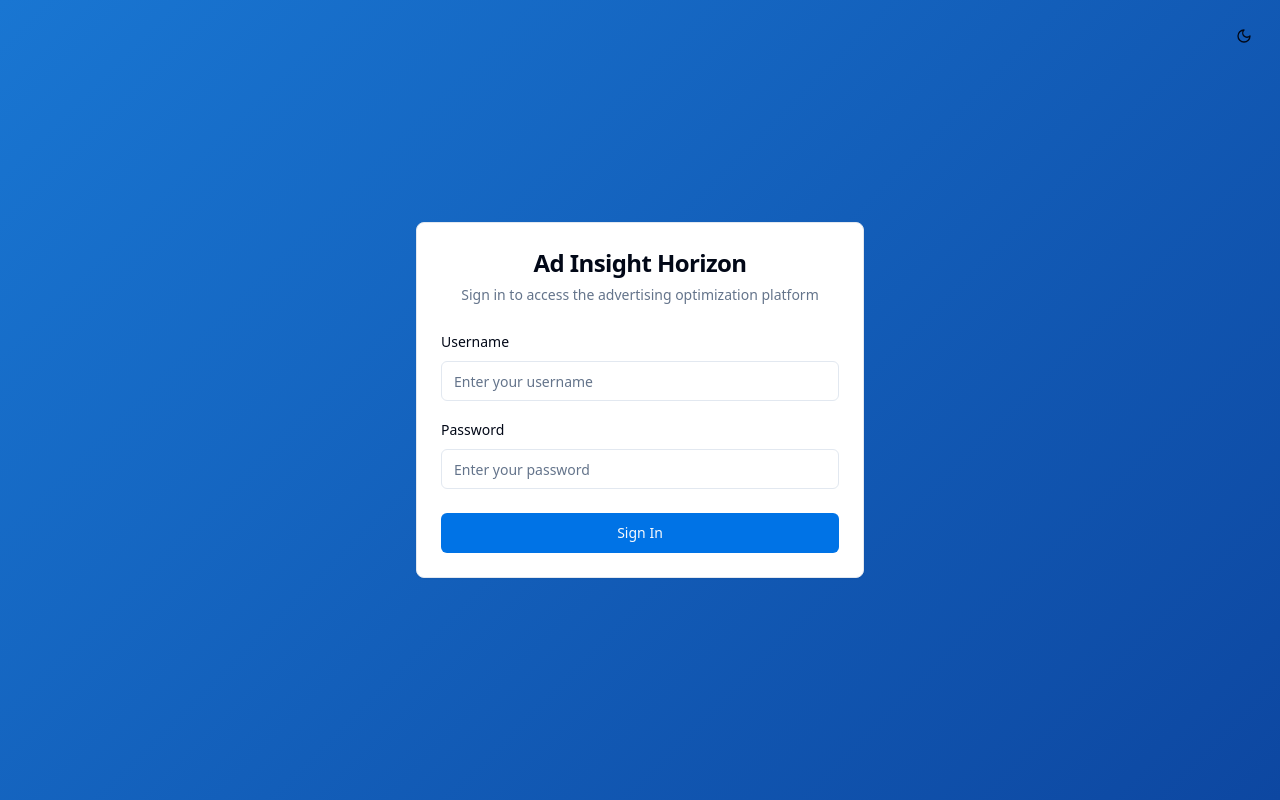
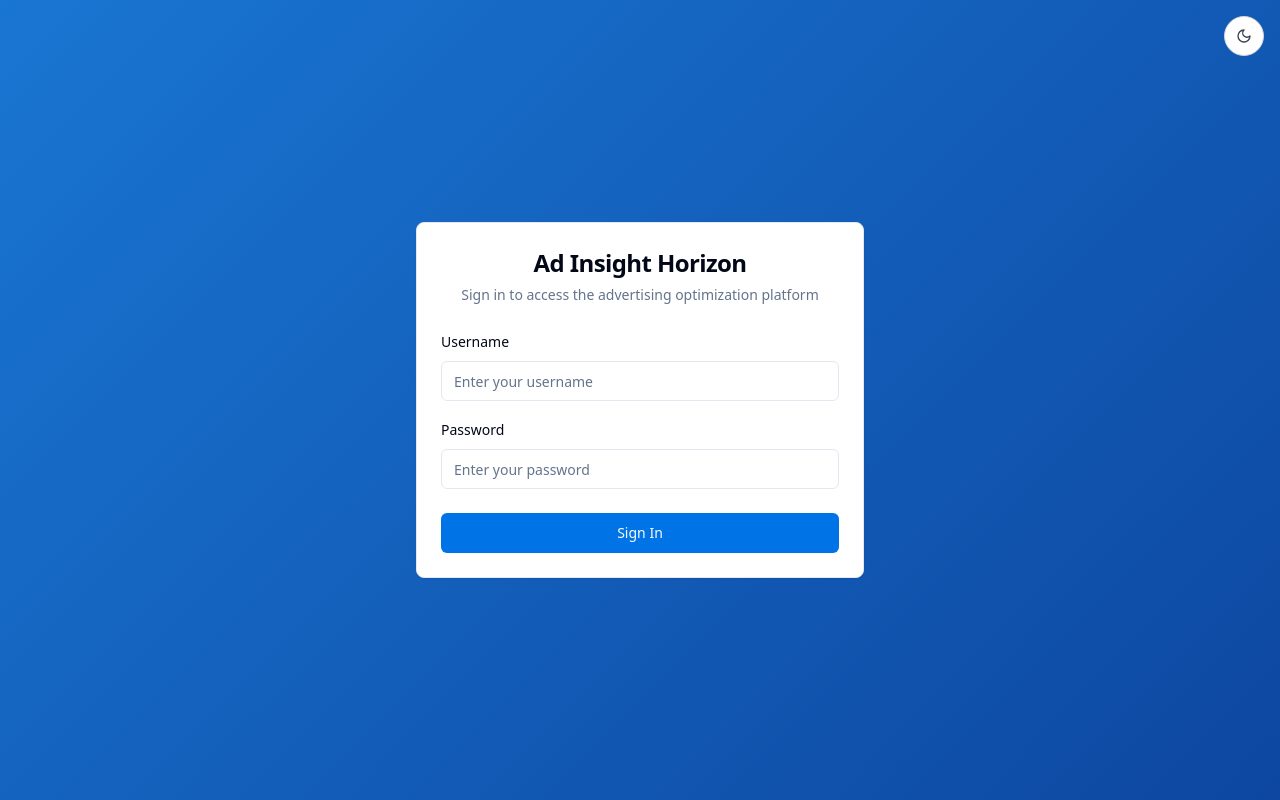
Before and after one commit to janMagnusHeimann/ad-optimizing-agent, a React (Vite) app: page / in a window 1280 px wide. Built offline with nearby package versions, Linux system fonts and the light colour scheme.

Commit message:
Fix: Theme toggle visibility in header
Adjust theme toggle styling to improve visibility in the header.

```diff
--- a/src/components/ThemeToggle.tsx
+++ b/src/components/ThemeToggle.tsx
@@ -9,16 +9,17 @@ export function ThemeToggle() {
 
   return (
     <Button
-      variant="ghost"
+      variant="outline"
       size="icon"
       onClick={toggleTheme}
       aria-label="Toggle theme"
       title={isDarkMode ? "Switch to light mode" : "Switch to dark mode"}
+      className={`rounded-full ${isDarkMode ? 'bg-gray-700 border-gray-600 hover:bg-gray-600' : 'bg-white border-gray-300 hover:bg-gray-100'}`}
     >
       {isDarkMode ? (
         <Sun className="h-5 w-5 text-yellow-300" />
       ) : (
-        <Moon className="h-5 w-5" />
+        <Moon className="h-5 w-5 text-gray-700" />
       )}
       <span className="sr-only">{isDarkMode ? "Light mode" : "Dark mode"}</span>
     </Button>
--- a/src/components/dashboard/Header.tsx
+++ b/src/components/dashboard/Header.tsx
@@ -2,19 +2,21 @@
 import React from "react";
 import { Button } from "@/components/ui/button";
 import { useAuth } from "@/contexts/AuthContext";
+import { useTheme } from "@/contexts/ThemeContext";
 
 const Header = () => {
   const { user, logout } = useAuth();
+  const { isDarkMode } = useTheme();
 
   return (
-    <header className="bg-white border-b border-gray-200 px-6 py-4">
+    <header className={`${isDarkMode ? 'bg-gray-900 border-gray-700' : 'bg-white border-gray-200'} border-b px-6 py-4 transition-colors`}>
       <div className="container mx-auto flex justify-between items-center">
         <div className="flex items-center">
-          <h1 className="text-2xl font-bold text-brand-blue">Ad Insight Horizon</h1>
+          <h1 className={`text-2xl font-bold ${isDarkMode ? 'text-white' : 'text-brand-blue'}`}>Ad Insight Horizon</h1>
         </div>
         <div className="flex items-center gap-4">
-          <span className="text-gray-600">Welcome, {user?.username || "User"}</span>
-          <Button variant="outline" onClick={logout}>Sign Out</Button>
+          <span className={`${isDarkMode ? 'text-gray-300' : 'text-gray-600'}`}>Welcome, {user?.username || "User"}</span>
+          <Button variant="outline" onClick={logout} className={isDarkMode ? 'border-gray-600 hover:bg-gray-800' : ''}>Sign Out</Button>
         </div>
       </div>
     </header>
--- a/src/pages/Dashboard.tsx
+++ b/src/pages/Dashboard.tsx
@@ -9,9 +9,11 @@ import { ThemeToggle } from "@/components/ThemeToggle";
 const Dashboard = () => {
   return (
     <div className="min-h-screen flex flex-col bg-background">
-      <Header />
-      <div className="absolute top-4 right-4 z-10">
-        <ThemeToggle />
+      <div className="relative">
+        <Header />
+        <div className="absolute top-4 right-4 z-10">
+          <ThemeToggle />
+        </div>
       </div>
       <div className="container mx-auto py-8 px-4">
         <div className="grid grid-cols-1 lg:grid-cols-2 gap-6">
--- a/src/pages/Login.tsx
+++ b/src/pages/Login.tsx
@@ -2,10 +2,13 @@
 import React from "react";
 import LoginForm from "@/components/LoginForm";
 import { ThemeToggle } from "@/components/ThemeToggle";
+import { useTheme } from "@/contexts/ThemeContext";
 
 const Login = () => {
+  const { isDarkMode } = useTheme();
+
   return (
-    <div className="relative min-h-screen">
+    <div className={`relative min-h-screen ${isDarkMode ? 'bg-gray-900' : ''}`}>
       <div className="absolute top-4 right-4 z-10">
         <ThemeToggle />
       </div>
```
